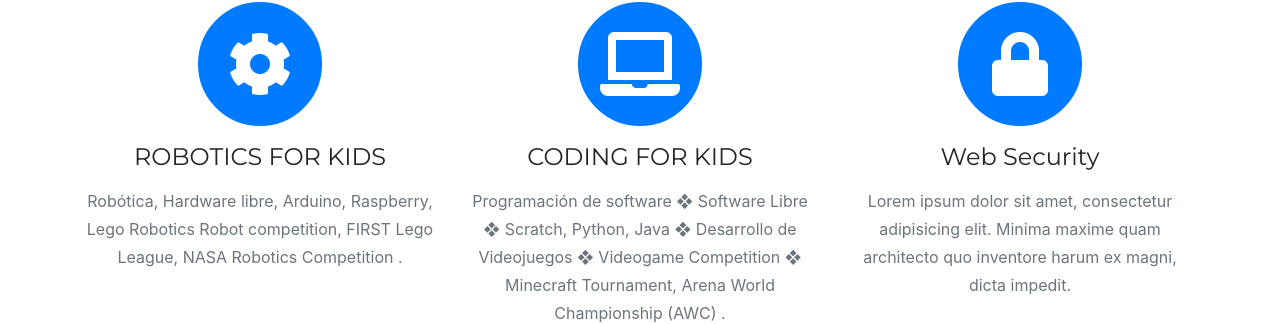
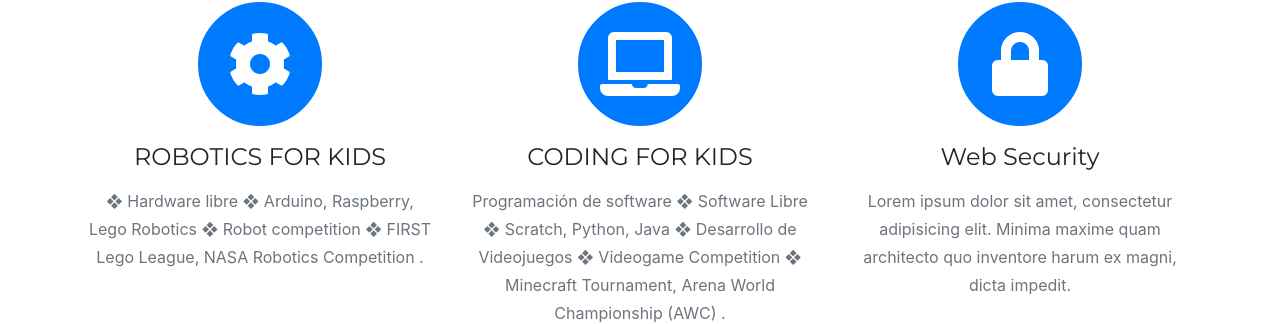
Before and after one commit to portafolioefrainmolano/progrobot, a website with bundled scripts: page index.html in a window 1280 px wide. Shown: the part 1060-1384 px from the top of the page. Built offline with nearby package versions, Linux system fonts and the light colour scheme; a web font is replaced by a local one.

Commit message:
Update index.html

```diff
--- a/index.html
+++ b/index.html
@@ -85,10 +85,10 @@
             <i class="fas fa-cog fa-stack-1x fa-inverse"></i>
           </span>
           <h4 class="service-heading">ROBOTICS FOR KIDS</h4>
-          <p class="text-muted">	Robótica,
-	Hardware libre,
-	Arduino, Raspberry, Lego Robotics
-	Robot competition, FIRST Lego League, NASA Robotics Competition
+          <p class="text-muted">❖	Hardware libre
+❖	Arduino, Raspberry, Lego Robotics
+❖	Robot competition
+❖	FIRST Lego League, NASA Robotics Competition
 .</p>
         </div>
         <div class="col-md-4">
```
